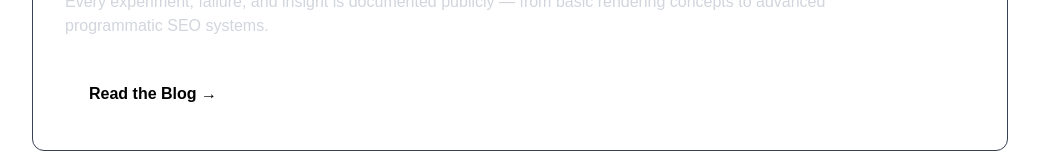
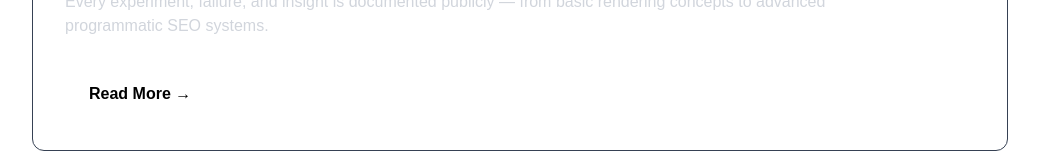
Before and after one commit to troytre/Programmatic-SEO-Blog, a Next.js app: page / in a window 1280 px wide. Shown: the part 1941-2109 px from the top of the page, without its empty margins (120-1159 px from the left). Built offline with nearby package versions, Linux system fonts and the light colour scheme.

Commit message:
update read button to read more

```diff
--- a/app/page.tsx
+++ b/app/page.tsx
@@ -132,7 +132,7 @@ export default function Home() {
           href="/blog"
           className="inline-block mt-4 px-6 py-3 rounded-lg bg-white text-black font-semibold hover:opacity-90"
         >
-          Read the Blog →
+          Read More →
         </a>
       </section>
 
```
